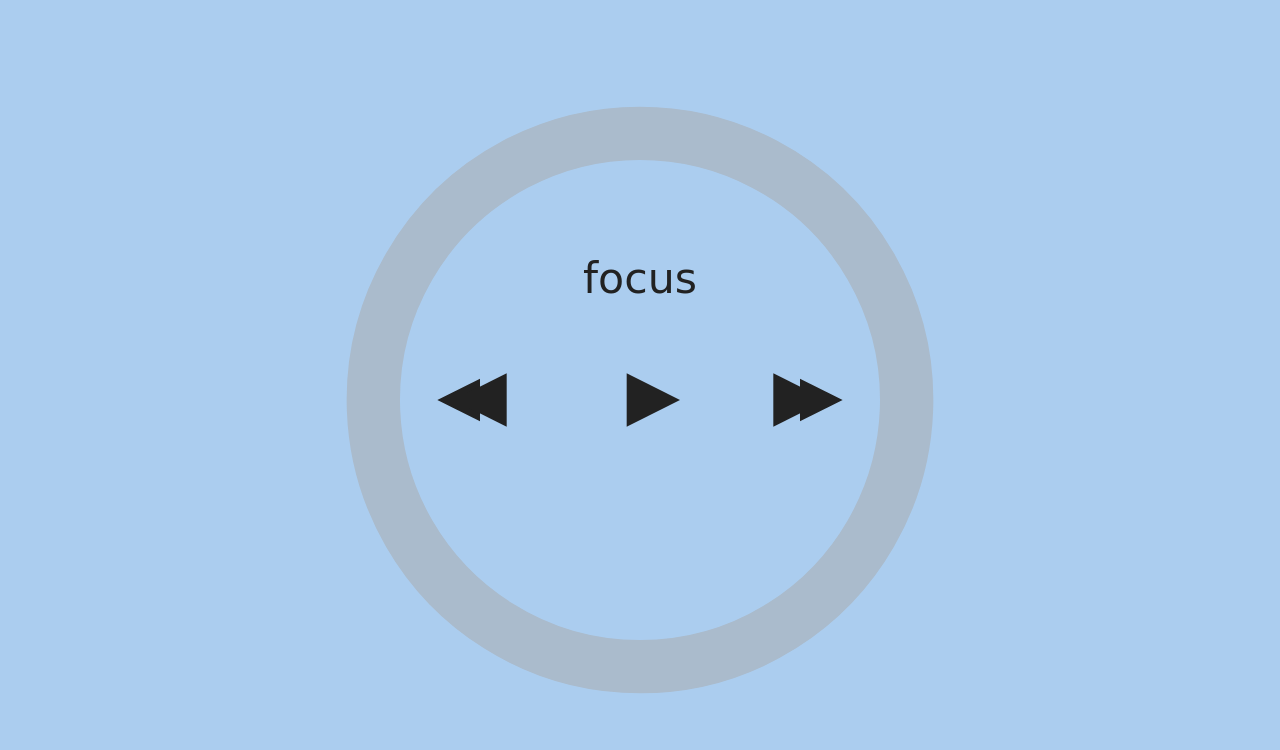
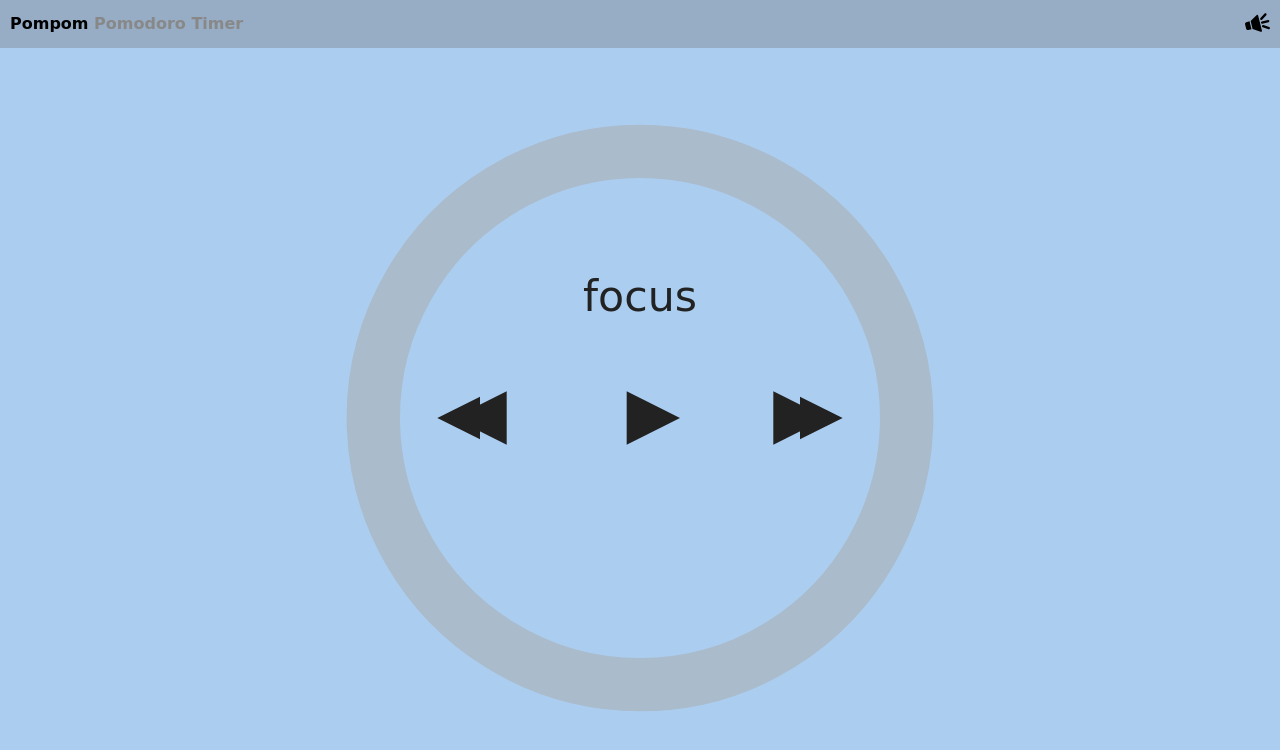
Before and after one commit to gyulanemeth/pomodoro-timer, a plain HTML site: page src/index.html in a window 1280 px wide. Drawn offline with Linux system fonts and the light colour scheme; a web font is replaced by a local one.

Commit message:
sound on-off

```diff
--- a/src/index.html
+++ b/src/index.html
@@ -3,11 +3,37 @@
 <head>
   <meta charset="utf-8">
   <meta name="viewport" content="width=device-width">
-  <title>Pomi</title>
+  <title>Pompom Pomodoro Timer</title>
+  <meta name="description" content="Pompom is simple Pomodoro timer for productivity freaks.">
   <link rel="stylesheet" type="text/css" href="style.css">
   <link href="https://fonts.googleapis.com/css?family=Contrail+One" rel="stylesheet">
 </head>
 <body>
+    <section id="header">
+        <h1><span id="title-name">Pompom</span> <span id="title-description">Pomodoro Timer</span></h1>
+
+        <svg id="speaker" version="1.1" xmlns="http://www.w3.org/2000/svg" xmlns:xlink="http://www.w3.org/1999/xlink" x="0px" y="0px"
+        width="292.026px" height="292.026px" viewBox="0 0 292.026 292.026" style="enable-background:new 0 0 292.026 292.026;"
+        xml:space="preserve">
+        <g>
+            <path d="M38.803,234.438l36.819-9.165l-23.051-92.585l-36.819,9.165c-11.13,2.765-17.901,14.038-15.133,25.166l13.018,52.272
+                C16.405,230.426,27.672,237.209,38.803,234.438z"/>
+            <path d="M154.252,66.372c-2.768-11.123-11.602-13.566-19.716-5.468l-68.603,68.46l23.05,92.579l93.748,31.354
+                c10.874,3.635,17.45-2.438,14.675-13.566L154.252,66.372z"/>
+        </g>
+        <g id="speaker-sound">
+            <path d="M202.403,159.807l72.358-18.005c7.104-1.766,11.429-8.958,9.657-16.062c-1.766-7.104-8.932-11.443-16.058-9.662
+                    l-72.358,18.015c-7.104,1.766-11.429,8.953-9.663,16.057c1.502,6.038,6.913,10.062,12.857,10.062
+                    C200.244,160.205,201.326,160.075,202.403,159.807z"/>
+            <path d="M189.939,116.698c3.562,0,7.104-1.424,9.719-4.235l48.752-52.512c4.981-5.364,4.671-13.753-0.693-18.734
+                    c-5.359-4.981-13.748-4.671-18.734,0.699L180.23,94.422c-4.981,5.37-4.671,13.758,0.693,18.734
+                    C183.472,115.528,186.713,116.698,189.939,116.698z"/>
+            <path d="M283.119,199.372l-67.688-23.514c-6.907-2.408-14.468,1.253-16.87,8.171c-2.402,6.913,1.248,14.468,8.171,16.87
+                    l67.684,23.524c1.444,0.502,2.91,0.74,4.354,0.74c5.484,0,10.615-3.433,12.516-8.911
+                    C293.693,209.33,290.043,201.774,283.119,199.372z"/>
+        </g>
+        </svg>
+    </section>
     <svg id="timer-svg" viewbox="0 0 300 300">
         <path id="background-arc" fill="none" stroke="#222222" stroke-width="20" />
         <path id="arc" fill="none" stroke="#446688" stroke-width="20" />
--- a/src/index.js
+++ b/src/index.js
@@ -1,3 +1,9 @@
+var audioDing = new Audio("ding.mp3");
+
+var config = JSON.parse(localStorage.getItem("pompom-config")) || {
+    sound: true
+};
+
 function polarToCartesian(centerX, centerY, radius, angleInDegrees) {
     var angleInRadians = (angleInDegrees-90) * Math.PI / 180.0;
 
@@ -30,7 +36,7 @@ document.getElementById("arc").setAttribute("d", describeArc(150, 150, 100, 0, 0
 
 const pomodoroFocus = {
     label: "focus",
-    length: 25 * 60,
+    length: 25,
     colors: {
         background: "#abcdef",
         bgArc: "#aabbcc",
@@ -133,6 +139,10 @@ function play() {
         document.getElementById("arc").setAttribute("d", describeArc(150, 150, 100, 0, deg));
 
         if (actTimebox.length - actTimebox.timeSpent < 0.1) {
+            if (config.sound) {
+                audioDing.play();
+            }
+
             actTimeboxIdx += 1;
             actTimeboxIdx %= timeboxes.length;
 
@@ -189,3 +199,15 @@ document.getElementById("play").onclick = play;
 document.getElementById("pause").onclick = stop;
 document.getElementById("prev").onclick = prev;
 document.getElementById("next").onclick = next;
+
+
+if (!config.sound) {
+    document.getElementById("speaker-sound").style.display = "none";
+}
+
+document.getElementById("speaker").onclick = function() {
+    config.sound = !config.sound;
+    localStorage.setItem("pompom-config", JSON.stringify(config));
+
+    document.getElementById("speaker-sound").style.display = config.sound ? "" : "none";
+}
--- a/src/style.css
+++ b/src/style.css
@@ -2,6 +2,30 @@ body {
     margin: 0;
     font-family: 'Contrail One', cursive;
     transition: all 2s;
+}
+
+#header {
+    padding: 1px 10px;
+    background: rgba(100, 100, 100, 0.3);
+    position: relative;
+}
+
+#header #speaker {
+    position: absolute;
+    width: 25px;
+    height: 25px;
+    margin: 10px;
+    right: 0;
+    top: 0;
+}
+
+
+h1 {
+    font-size: 16px;
+}
+
+#title-description {
+    color: #888888;
 }
 
 #timer-svg {
@@ -10,4 +34,5 @@ body {
     max-width: 100%;
     display: block;
     margin: auto;
+    margin-top: -30px;
 }
```
Also changed, not shown: 1 other file.
